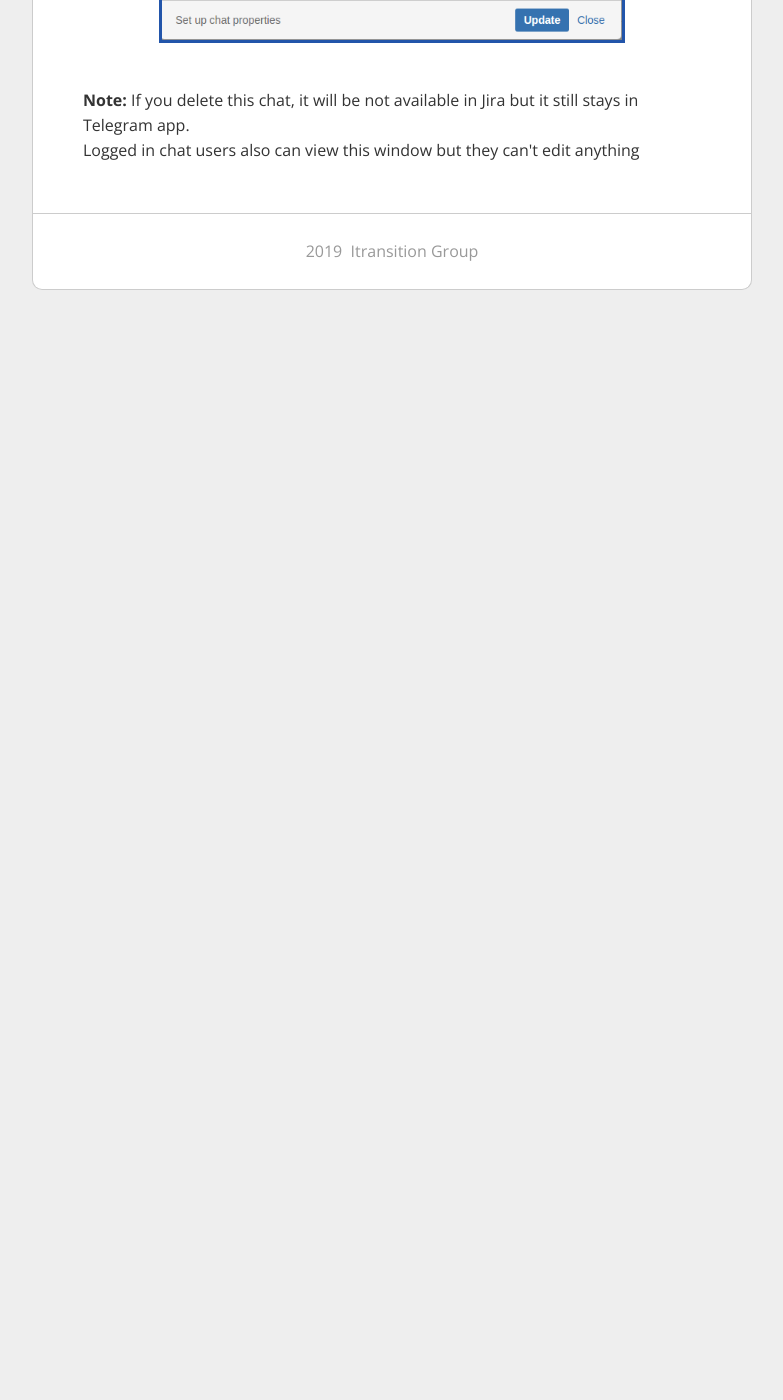
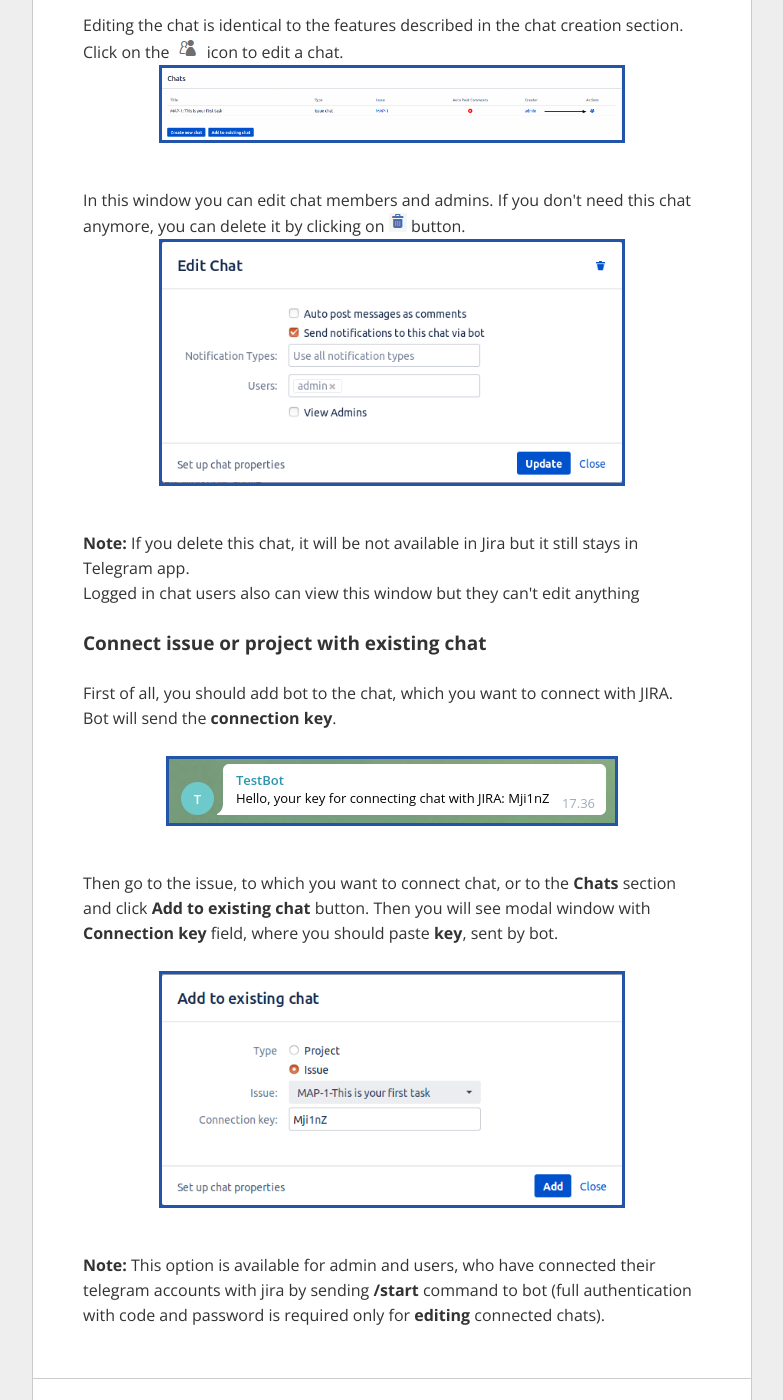
Before and after one commit to itransition-atlassian/itransition-atlassian.github.io, a Jekyll site: the page built from telegram/user-chats.html, in a window 1280 px wide and 1400 px high, scrolled down 3760 px. Shown: the whole window, without its empty margins (248-1031 px from the left). Built offline with Jekyll 4.4.1, drawn with Linux system fonts in a browser that asks for light colours; nearby versions of some CDN libraries; before the commit the page ends 4100 px from its top, so only the background shows below that; some of the changed text lies outside the part shown.

Commit message:
IAM-250 update docs for new features

```diff
--- a/telegram/bot-abilities.html
+++ b/telegram/bot-abilities.html
@@ -39,6 +39,11 @@ List of events reported by the bot:
     <br><b>/comment</b>
     <br>You can reply with this command to send replied message to JIRA or you can use it inline like this: <b>/comment</b> <i>some important text.</i>
     In order to detect replies, bot must have admin rights in current group. Works only in issue chats.
+    <br><b>/task</b>
+    <br>This command is used to create tasks directly from telegram chat. You can use this command only in private chat with bot.
+    Bot will ask you for all required fields, which are needed for task creation
+    <br><b>/work</b> &lt;<i>issue-key</i>&gt;
+    <br>You can log your work with this command only in private chat with bot. You should pass an issue key as an argument for this command (e.g. <b><i>/work ISSUE-1</i></b>).
     <br>
     <br>
     <a href="#" onclick="return false;">
--- a/telegram/user-chats.html
+++ b/telegram/user-chats.html
@@ -52,6 +52,12 @@ Enabling this option means that every message from this chat will be posted in c
          title="Click the image to open in full size"
          src="../assets/img/screenshots/telegram/user-2-create-chat2.png"/>
 </a>
+<br>Another option is <b>notification types</b> select, that determines on which events bot must send notifications to this chat.
+<a href="#" onclick="return false;">
+    <img onclick="makeFullScreen(this)" class="screenshot-small fullscreen"
+         title="Click the image to open in full size"
+         src="../assets/img/screenshots/telegram/user-2-create-chat4-notifications.png"/>
+</a>
 
 <br>You can also give some users <b>administrative privileges</b>.
 Admins can delete this chat from Jira, add and remove users , but <b>they can't manage other admins, or chat
@@ -81,7 +87,7 @@ Admins can delete this chat from Jira, add and remove users , but <b>they can't
 <a href="#" onclick="return false;">
     <img onclick="makeFullScreen(this)" class="screenshot-small fullscreen"
          title="Click the image to open in full size"
-         src="../assets/img/screenshots/telegram/user-2-isuue-view.png"/>
+         src="../assets/img/screenshots/telegram/user-2-issue-view.png"/>
 </a>
 <br>
 </p>
@@ -110,3 +116,27 @@ Admins can delete this chat from Jira, add and remove users , but <b>they can't
     <br>
     Logged in chat users also can view this window but they can't edit anything
 </p>
+<h3>Connect issue or project with existing chat</h3>
+<p>
+    First of all, you should add bot to the chat, which you want to connect with JIRA. Bot will send the <b>connection key</b>.
+    <br>
+    <br>
+    <a href="#" onclick="return false;">
+        <img onclick="makeFullScreen(this)" class="screenshot-small fullscreen"
+             title="Click the image to open in full size"
+             src="../assets/img/screenshots/telegram/user-2-connect-chat-telegram.png"/>
+    </a>
+    <br>
+    Then go to the issue, to which you want to connect chat, or to the <b>Chats</b> section and click <b>Add to existing chat</b> button.
+    Then you will see modal window with <b>Connection key</b> field, where you should paste <b>key</b>, sent by bot.
+    <br>
+    <br>
+    <a href="#" onclick="return false;">
+        <img onclick="makeFullScreen(this)" class="screenshot-small fullscreen"
+             title="Click the image to open in full size"
+             src="../assets/img/screenshots/telegram/user-2-connect-chat-jira.png"/>
+    </a>
+    <br>
+    <b>Note:</b> This option is available for admin and users, who have connected their telegram accounts with jira by sending <b>/start</b>
+    command to bot (full authentication with code and password is required only for <b>editing</b> connected chats).
+</p>
```
Also changed, not shown: assets/img/screenshots/telegram/bot-commands.png, assets/img/screenshots/telegram/user-2-chat-table.png, assets/img/screenshots/telegram/user-2-chat-table2.png, assets/img/screenshots/telegram/user-2-chat-table3.png, assets/img/screenshots/telegram/user-2-connect-chat-jira.png (added), assets/img/screenshots/telegram/user-2-connect-chat-telegram.png (added), assets/img/screenshots/telegram/user-2-create-chat1.png, assets/img/screenshots/telegram/user-2-create-chat2.png, assets/img/screenshots/telegram/user-2-create-chat4-notifications.png (added), assets/img/screenshots/telegram/user-2-edit-chat.png, assets/img/screenshots/telegram/user-2-issue-view.png (added), assets/img/screenshots/telegram/user-2-isuue-view.png (deleted).
